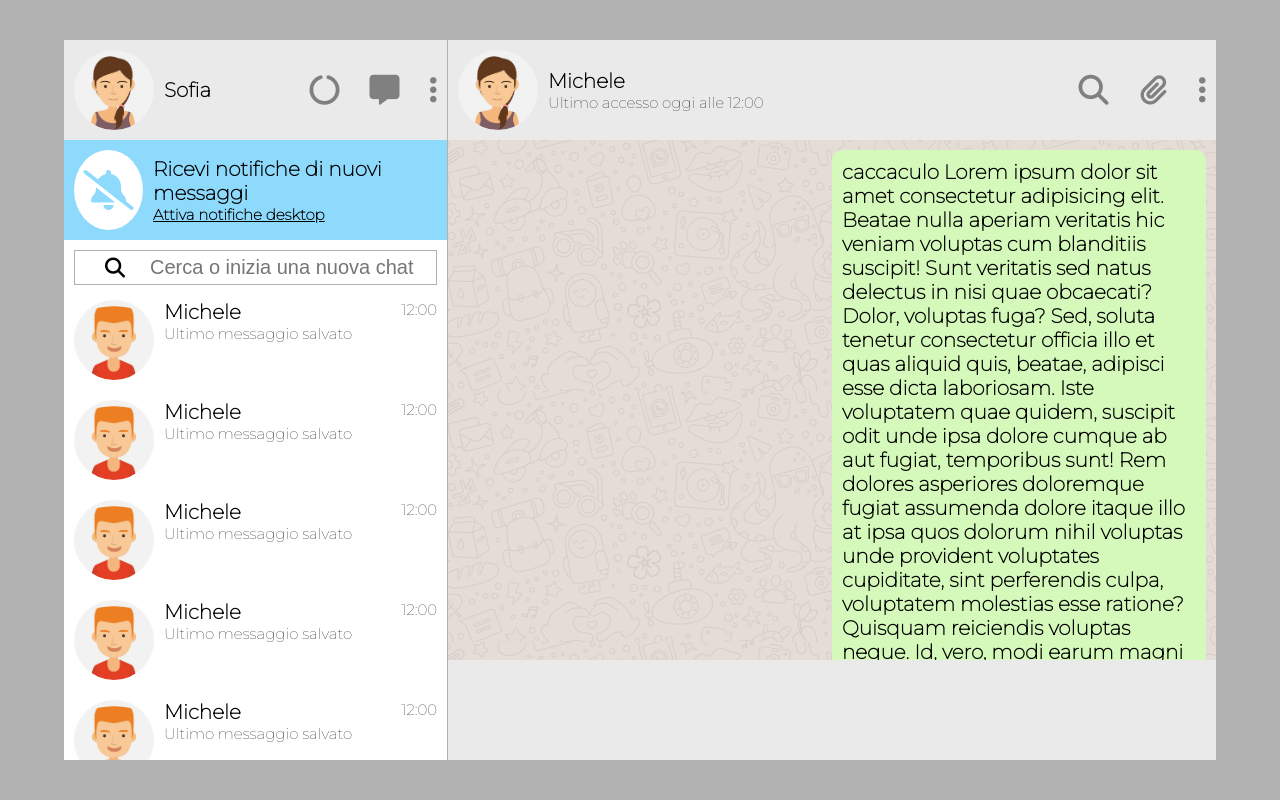
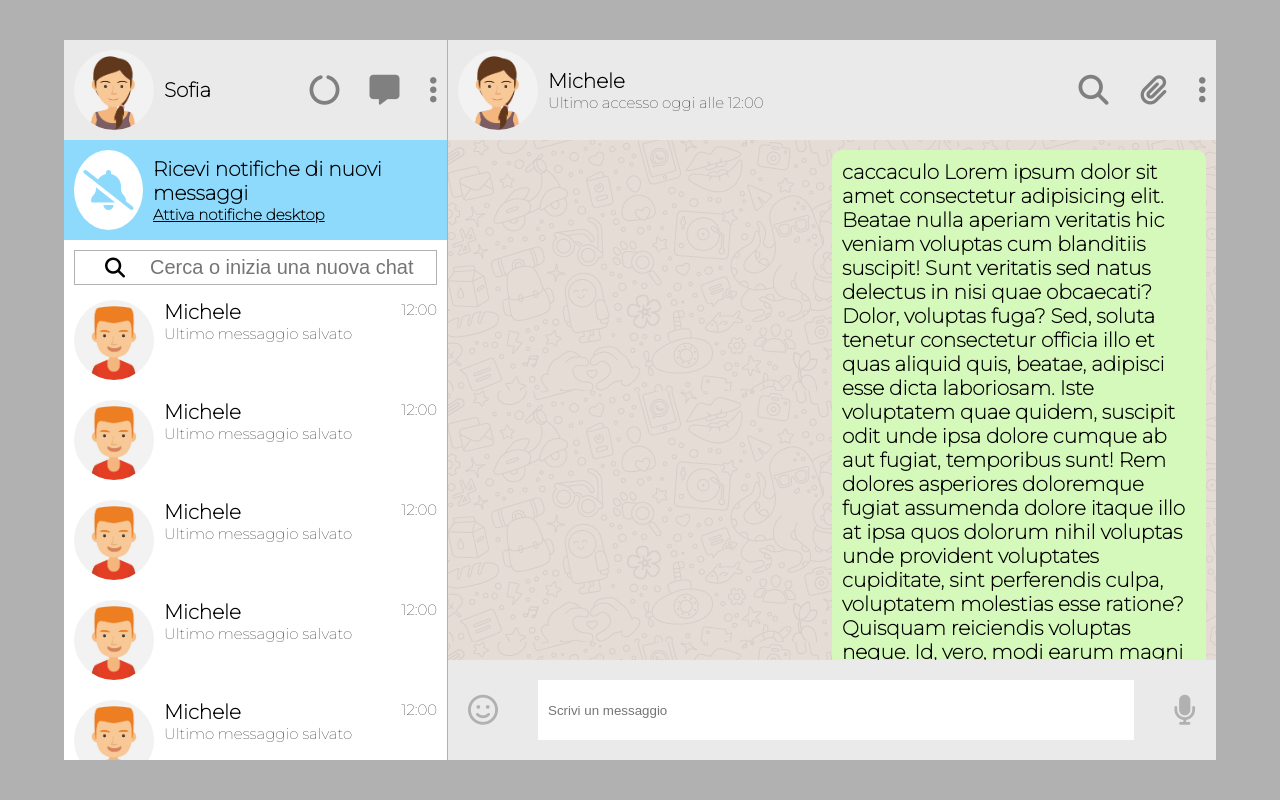
Before and after one commit to T30G10v4/vue-boolzapp, a plain HTML site: page index.html in a window 1280 px wide. Drawn offline with nearby package versions, Linux system fonts and the light colour scheme.

Commit message:
Milestone 1 - Layout Cmpleted

```diff
--- a/css/bss73.css
+++ b/css/bss73.css
@@ -843,6 +843,12 @@ html {
 
 }
 
+.p-2rem {
+
+  padding: 2rem;
+
+}
+
 
 /*----------------------------------------------------------------------------------------------------------COLUMN PARTS----------------------------------------------------------------------------------------------------------------------------------------------*/
 
--- a/css/specific.css
+++ b/css/specific.css
@@ -164,6 +164,7 @@ img {
 #search input {
 
     width:100%;
+    height: 100%;
     border: none;
     font-size: 2rem;
 }
@@ -314,3 +315,20 @@ img {
     background-color: var(--bar-color);
 
 }
+
+#message i {
+
+    font-size: 3rem;
+    color: var(--icon-color)
+
+}
+
+#message input {
+
+    display: inline-block;
+    width: 100%;
+    margin: 0 4rem;
+    height: 100%;
+    border:none;
+    padding-left: 1rem;
+}
--- a/index.html
+++ b/index.html
@@ -227,7 +227,7 @@
       </div>
 
       <div id="chat" class="p-1rem">
-        <div class="contain">
+
           <div class="sent text-align-end">
             <div class="message-sent text-align-start">caccaculo Lorem ipsum dolor sit amet consectetur adipisicing elit. Beatae nulla aperiam veritatis hic veniam voluptas cum blanditiis suscipit! Sunt veritatis sed natus delectus in nisi quae obcaecati? Dolor, voluptas fuga?
             Sed, soluta tenetur consectetur officia illo et quas aliquid quis, beatae, adipisci esse dicta laboriosam. Iste voluptatem quae quidem, suscipit odit unde ipsa dolore cumque ab aut fugiat, temporibus sunt!
@@ -241,22 +241,15 @@
             Hic, nam officia quam excepturi, cumque obcaecati vitae error dicta eius molestiae nihil ratione non, rem quia. Repellat laudantium rem consectetur repellendus, dolorem totam nisi, ex debitis, corrupti amet soluta?</div>
           </div>
           <div class="received">
-            <div class="message-received">caccaculo Lorem ipsum, dolor sit amet consectetur adipisicing elit. Fugit voluptatum fugiat accusantium voluptas, officia magnam necessitatibus facilis aspernatur qui veritatis sapiente optio quisquam culpa eligendi earum porro eum blanditiis nobis?
-            Vitae, reprehenderit quidem. Voluptatem velit maxime obcaecati a repellendus earum quis incidunt, dolorum expedita perspiciatis culpa minima. Aspernatur molestias deserunt quo, magni enim, repudiandae sed velit sint perspiciatis culpa obcaecati.
-            Est iste accusamus aut molestias excepturi ipsam accusantium eaque autem, et ipsa ea iure quo illum, quae alias minima dolorem quas, dolor nobis at totam expedita quam. Fuga, dolorum magni!
-            Animi, omnis nisi eaque possimus impedit placeat, minima qui ipsum sequi modi nesciunt beatae quam quia explicabo illo doloremque autem suscipit dicta! Perspiciatis, itaque. Obcaecati odio earum rem mollitia soluta.
-            Fugit perspiciatis ipsa, debitis eveniet odio porro nobis unde, quas, iure at laborum! Nam ex quis nemo eveniet amet ad fuga quaerat dolorum, enim atque consequuntur ipsum. Hic, omnis ea?
-            Blanditiis odit laborum, atque explicabo ea dolorum ad, nulla voluptates adipisci minus cumque assumenda corrupti quia consequuntur voluptatem delectus, repudiandae itaque porro harum deleniti? Voluptatum, earum. Exercitationem voluptatem eos rem.
-            Placeat necessitatibus quae aperiam, omnis aut accusamus! Rerum consequatur placeat voluptatum explicabo quasi reprehenderit illo quaerat at consequuntur quam voluptatibus facilis saepe, sint eum inventore repellat, ratione vero enim ut.
-            Debitis, consequuntur officiis? Esse odio adipisci deserunt eligendi eos, asperiores quo qui! Sed expedita distinctio temporibus quaerat adipisci iusto deleniti, animi, numquam quisquam deserunt minima praesentium. Magni ab modi magnam.
-            Ullam voluptates quas sapiente adipisci quis possimus quibusdam quod, voluptatibus, asperiores illum error. Consequatur asperiores tenetur, minus neque modi ad! Cum molestias aperiam sint ad ut repudiandae dolorem aspernatur sit.
-            Omnis architecto doloribus excepturi sunt. Neque, dicta architecto! Dolorum labore, minus voluptates vel quibusdam consequuntur obcaecati excepturi repellat culpa quae eaque, corrupti, quas sed autem sit architecto fugiat alias? Doloribus.</div>
+            <div class="message-received">caccaculo</div>
           </div>
-        </div>
+
       </div>
 
-      <div id="message">
-
+      <div id="message" class="p-2rem flex-row-spc-btwn-center">
+        <i class="fa-regular fa-face-smile"></i>
+        <input type="text" placeholder="Scrivi un messaggio">
+        <i class="fa-solid fa-microphone"></i>
       </div>
 
     </div>
```
